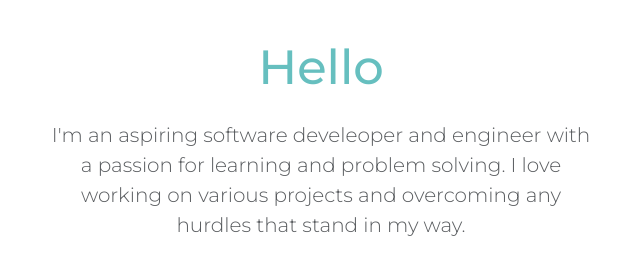
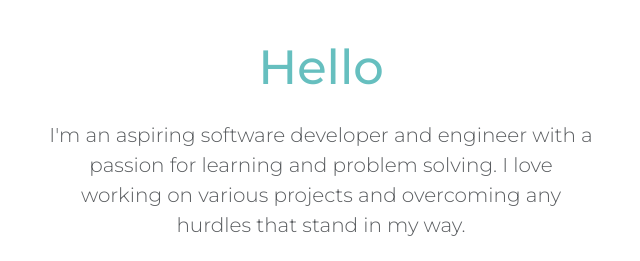
Before and after one commit to YaseenS9/html-portfolio, a plain HTML site: page index.html in a window 1280 px wide. Shown: the part 1280-1541 px from the top of the page, without its empty margins (319-959 px from the left). Drawn offline with nearby package versions, Linux system fonts and the light colour scheme.

Commit message:
Update index.html

```diff
--- a/index.html
+++ b/index.html
@@ -61,7 +61,7 @@
       <img class="profile-img" src="./assets/images/profile.png" alt="me">
       <h1 class="display-5 fw-medium  mb-4 headings">Hello</h1>
       <div class="col-lg-6 mx-auto">
-        <p class="lead mb-4">I'm an aspiring software develeoper and engineer with a passion for learning and problem
+        <p class="lead mb-4">I'm an aspiring software developer and engineer with a passion for learning and problem
           solving. I love working on various projects and overcoming any hurdles that stand in my way. </p>
         <p class="lead mb-4">
           I've been a teacher for the past 9 years and counting. One of my favourite aspects of teaching is the learning
```
